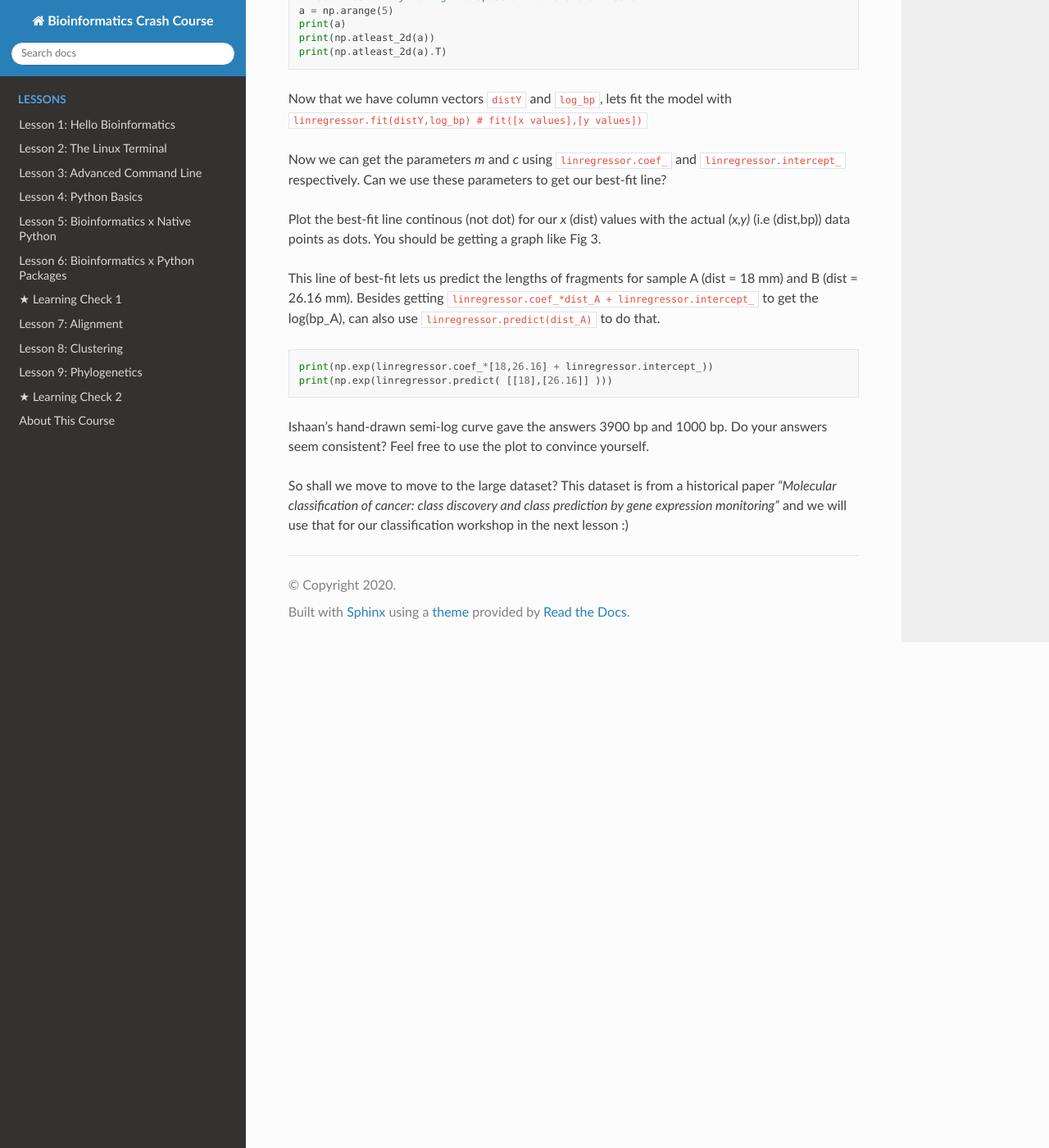
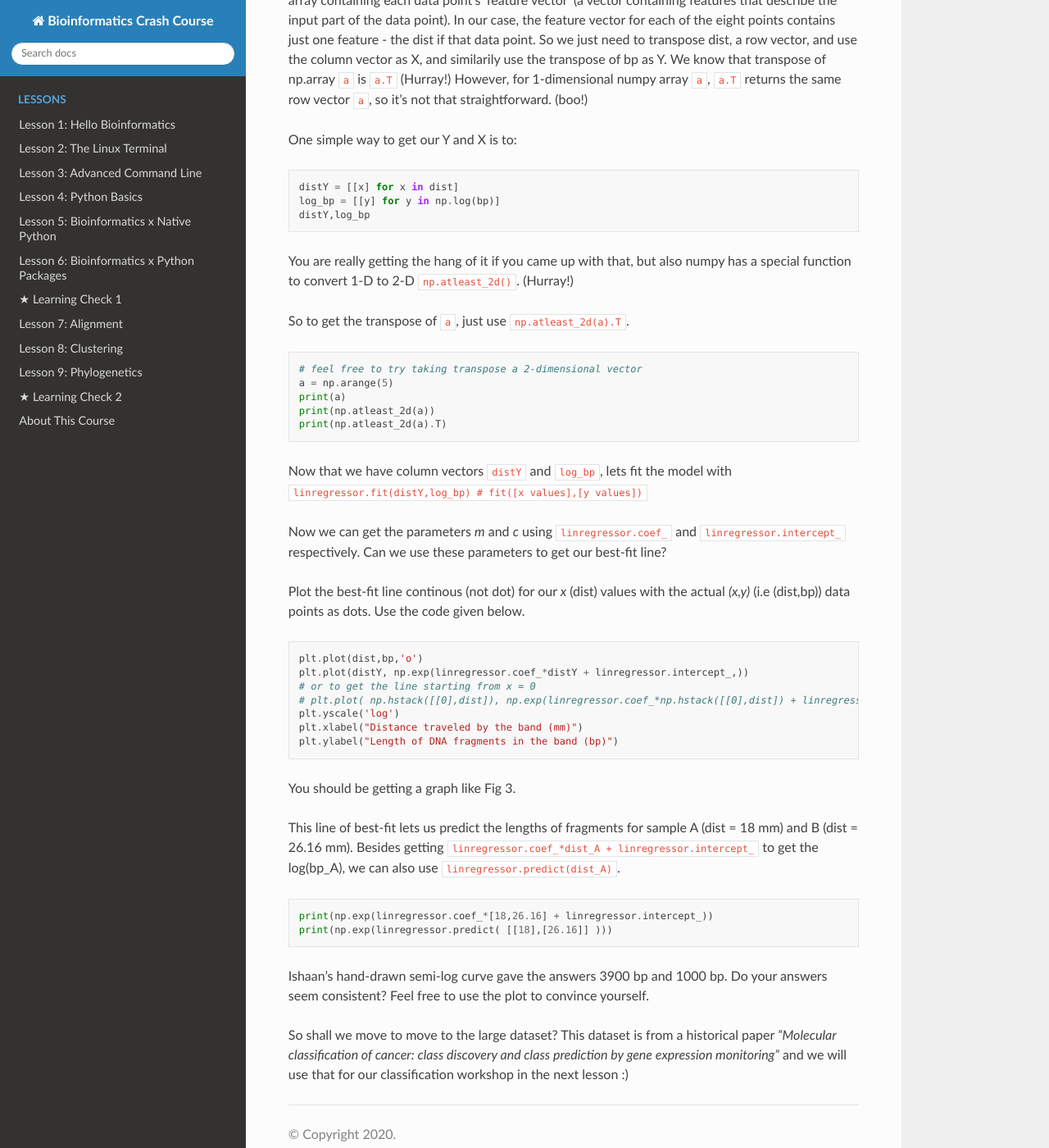
Before and after one commit to ubicucsd/crash_course, a Sphinx documentation site: the page built from source/7_DataAnalysisWithPython.md, in a window 1280 px wide and 1400 px high, scrolled down 7597 px. Shown: the whole window at 82% size. Built offline with Sphinx 7.4.7 and the Read the Docs theme 2.0.0, drawn with Linux system fonts in a browser that asks for light colours; some of the changed text lies outside the part shown.

Commit message:
Update 7_DataAnalysisWithPython.md

````diff
--- a/source/7_DataAnalysisWithPython.md
+++ b/source/7_DataAnalysisWithPython.md
@@ -276,6 +276,13 @@
 Given multiple pairs <i>x</i> and <i>y</i> (the blue data points), which might be imperfectly linearly related, and we find the parameters <i>m</i> and <i>c</i> that give straight (orange) line <i>y_est = mx+c</i> where <i>y_est</i> closely estimates <i>y</i> values. A demonstration would perhaps explain even better.
 </details>
 
+<div align="center">
+    <figure class="image"><img src="https://raw.githubusercontent.com/ubicucsd/crash_course/master/source/extras/regression.png" alt="Linear Regression graph" width="600">
+        <figcaption>Fig 3: Expected output of Linear regression analysis
+        </figcaption>
+    </figure>
+</div>
+
 So let's start machine learning!
 Since we're performing linear regression, we build a linear regression model object ```linregressor``` using ``` linear_model.LinearRegression()``` from ```linear_model``` that we already imported from ```sklearn```.
 
@@ -289,7 +296,7 @@
 log_bp = [[y] for y in np.log(bp)]
 distY,log_bp
 ```
-You have become a pro if you came up with that, but numpy has a special function to convert 1-D to 2-D ```np.atleast_2d()```. (Hurray!)
+You are really getting the hang of it if you came up with that, but also numpy has a special function to convert 1-D to 2-D ```np.atleast_2d()```. (Hurray!)
 
 So to get the transpose of ```a```, just use ```np.atleast_2d(a).T```.
 
@@ -305,11 +312,22 @@
 
 Now we can get the parameters _m_ and _c_ using ```linregressor.coef_``` and ```linregressor.intercept_``` respectively. Can we use these parameters to get our best-fit line?
 
-Plot the best-fit line continous (not dot) for our _x_ (dist) values with the actual _(x,y)_ (i.e (dist,bp)) data points as dots.
+Plot the best-fit line continous (not dot) for our _x_ (dist) values with the actual _(x,y)_ (i.e (dist,bp)) data points as dots. Use the code given below.
+
+```python
+plt.plot(dist,bp,'o')
+plt.plot(distY, np.exp(linregressor.coef_*distY + linregressor.intercept_,))
+# or to get the line starting from x = 0
+# plt.plot( np.hstack([[0],dist]), np.exp(linregressor.coef_*np.hstack([[0],dist]) + linregressor.intercept_)[0] )
+plt.yscale('log')
+plt.xlabel("Distance traveled by the band (mm)")
+plt.ylabel("Length of DNA fragments in the band (bp)")
+```
+
 You should be getting a graph like Fig 3.
 
 This line of best-fit lets us predict the lengths of fragments for sample A (dist = 18 mm) and B (dist = 26.16 mm).
-Besides getting ```linregressor.coef_*dist_A + linregressor.intercept_``` to get the log(bp_A), can also use ```linregressor.predict(dist_A)``` to do that.
+Besides getting ```linregressor.coef_*dist_A + linregressor.intercept_``` to get the log(bp_A), we can also use ```linregressor.predict(dist_A)```.
 ```python
 print(np.exp(linregressor.coef_*[18,26.16] + linregressor.intercept_))
 print(np.exp(linregressor.predict( [[18],[26.16]] )))
````
